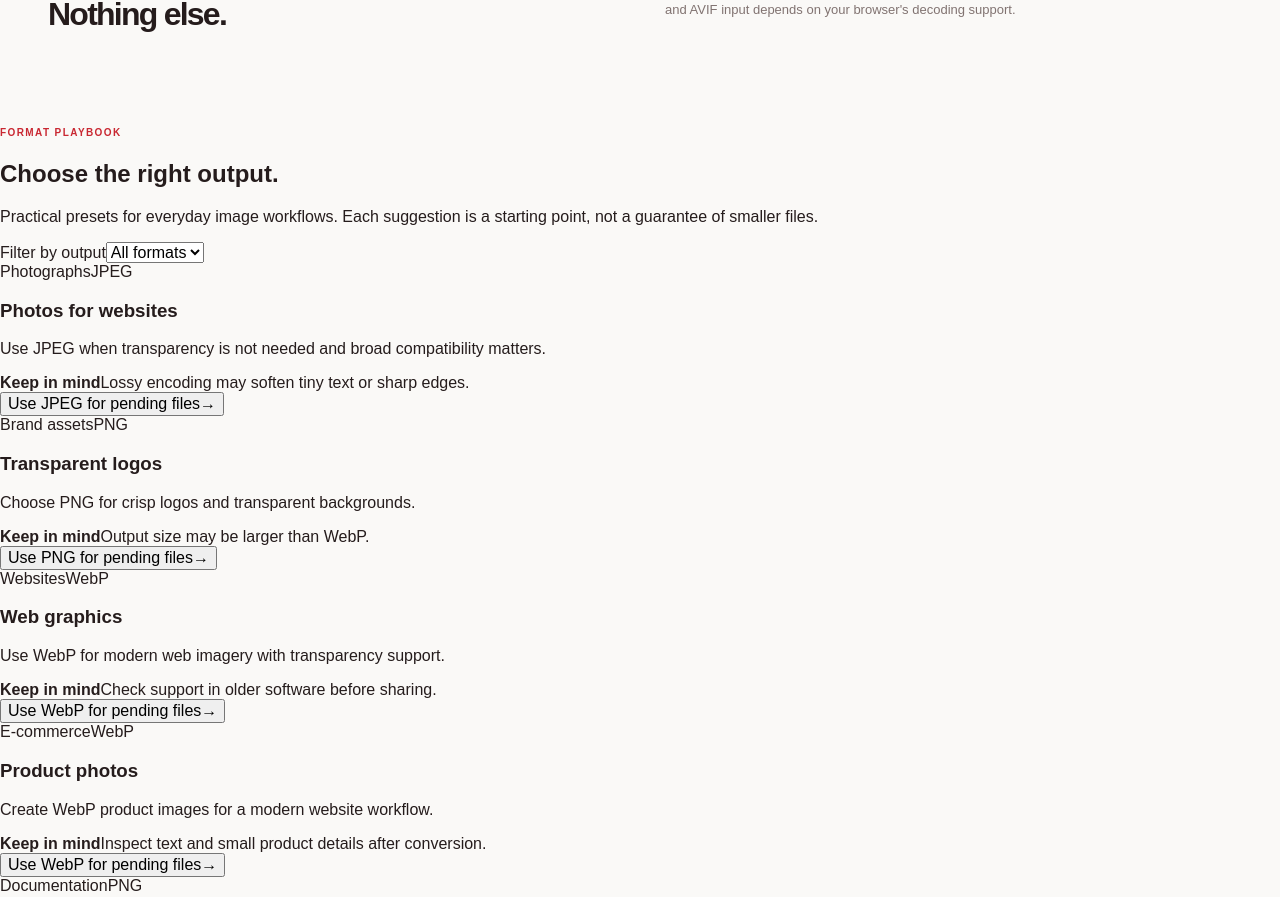
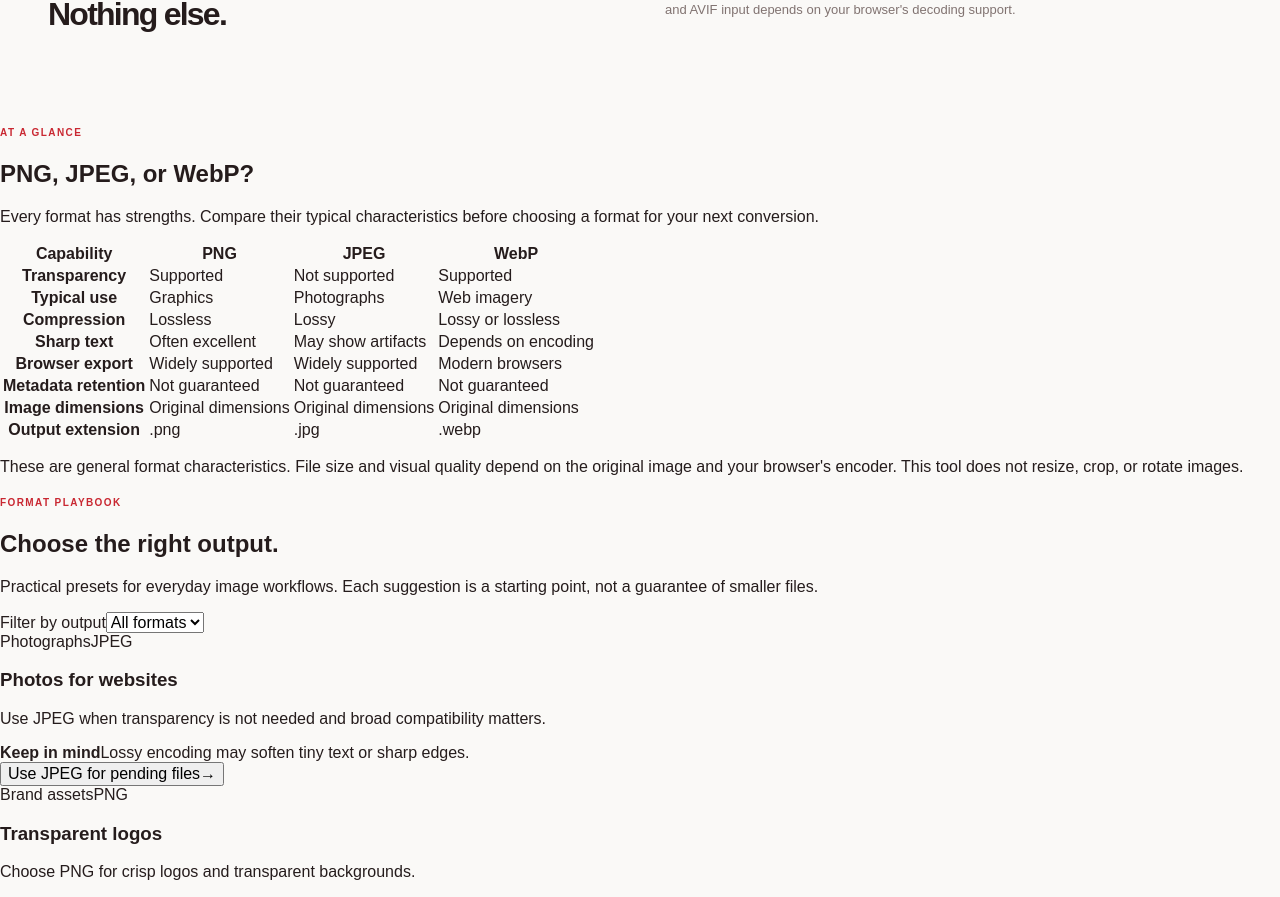
Before and after one commit to shymok-nt/ConvertTrio, a Next.js app: page / in a window 1280 px wide. Shown: the part 1218-2115 px from the top of the page. Built offline with nearby package versions, Linux system fonts and the light colour scheme.

Commit message:
feat: add accessible detailed PNG JPEG WebP comparison reference

```diff
--- a/src/app/page.tsx
+++ b/src/app/page.tsx
@@ -823,6 +823,83 @@ export default function HomePage() {
         </div>
       </div>
       <section className="about" id="about"><div><span className="about-kicker">HOW IT WORKS</span><h2>Just your files.<br />Nothing else.</h2></div><p>Select images, choose PNG, JPG or WebP for each file, and download the results. Conversion runs in your browser using local image processing. BMP and AVIF input depends on your browser&apos;s decoding support.</p></section>
+      <section className="format-comparison" aria-labelledby="comparison-title">
+        <div className="comparison-intro">
+          <span className="about-kicker">AT A GLANCE</span>
+          <h2 id="comparison-title">PNG, JPEG, or WebP?</h2>
+          <p>
+            Every format has strengths. Compare their typical characteristics
+            before choosing a format for your next conversion.
+          </p>
+        </div>
+        <div className="comparison-scroll" role="region" aria-label="Image format comparison" tabIndex={0}>
+          <table className="comparison-table">
+            <thead>
+              <tr>
+                <th scope="col">Capability</th>
+                <th scope="col">PNG</th>
+                <th scope="col">JPEG</th>
+                <th scope="col">WebP</th>
+              </tr>
+            </thead>
+            <tbody>
+              <tr>
+                <th scope="row">Transparency</th>
+                <td>Supported</td>
+                <td>Not supported</td>
+                <td>Supported</td>
+              </tr>
+              <tr>
+                <th scope="row">Typical use</th>
+                <td>Graphics</td>
+                <td>Photographs</td>
+                <td>Web imagery</td>
+              </tr>
+              <tr>
+                <th scope="row">Compression</th>
+                <td>Lossless</td>
+                <td>Lossy</td>
+                <td>Lossy or lossless</td>
+              </tr>
+              <tr>
+                <th scope="row">Sharp text</th>
+                <td>Often excellent</td>
+                <td>May show artifacts</td>
+                <td>Depends on encoding</td>
+              </tr>
+              <tr>
+                <th scope="row">Browser export</th>
+                <td>Widely supported</td>
+                <td>Widely supported</td>
+                <td>Modern browsers</td>
+              </tr>
+              <tr>
+                <th scope="row">Metadata retention</th>
+                <td>Not guaranteed</td>
+                <td>Not guaranteed</td>
+                <td>Not guaranteed</td>
+              </tr>
+              <tr>
+                <th scope="row">Image dimensions</th>
+                <td>Original dimensions</td>
+                <td>Original dimensions</td>
+                <td>Original dimensions</td>
+              </tr>
+              <tr>
+                <th scope="row">Output extension</th>
+                <td>.png</td>
+                <td>.jpg</td>
+                <td>.webp</td>
+              </tr>
+            </tbody>
+          </table>
+        </div>
+        <p className="comparison-footnote">
+          These are general format characteristics. File size and visual
+          quality depend on the original image and your browser&apos;s encoder.
+          This tool does not resize, crop, or rotate images.
+        </p>
+      </section>
       <section className="recipe-center" id="format-guide" aria-labelledby="recipe-title">
         <div className="recipe-heading">
           <div>
```
